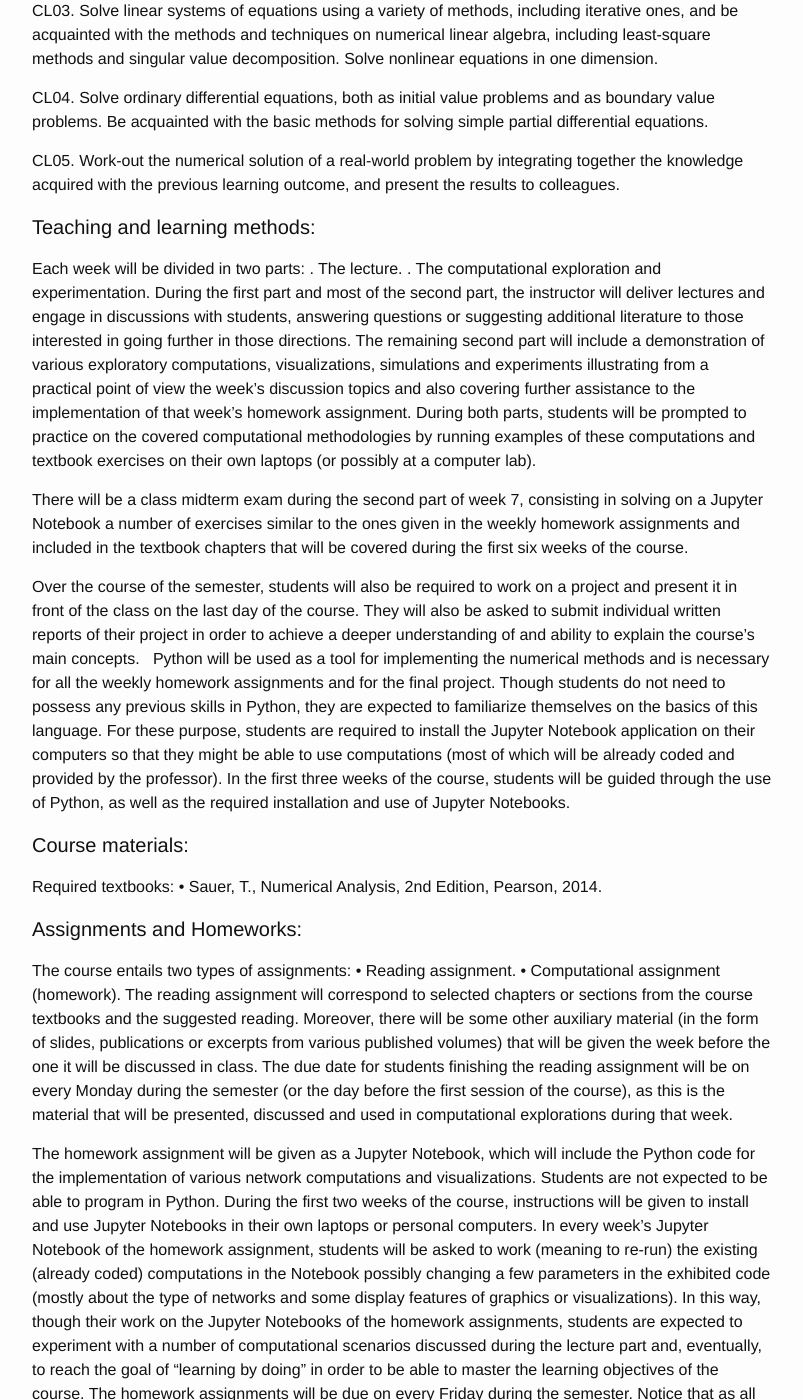
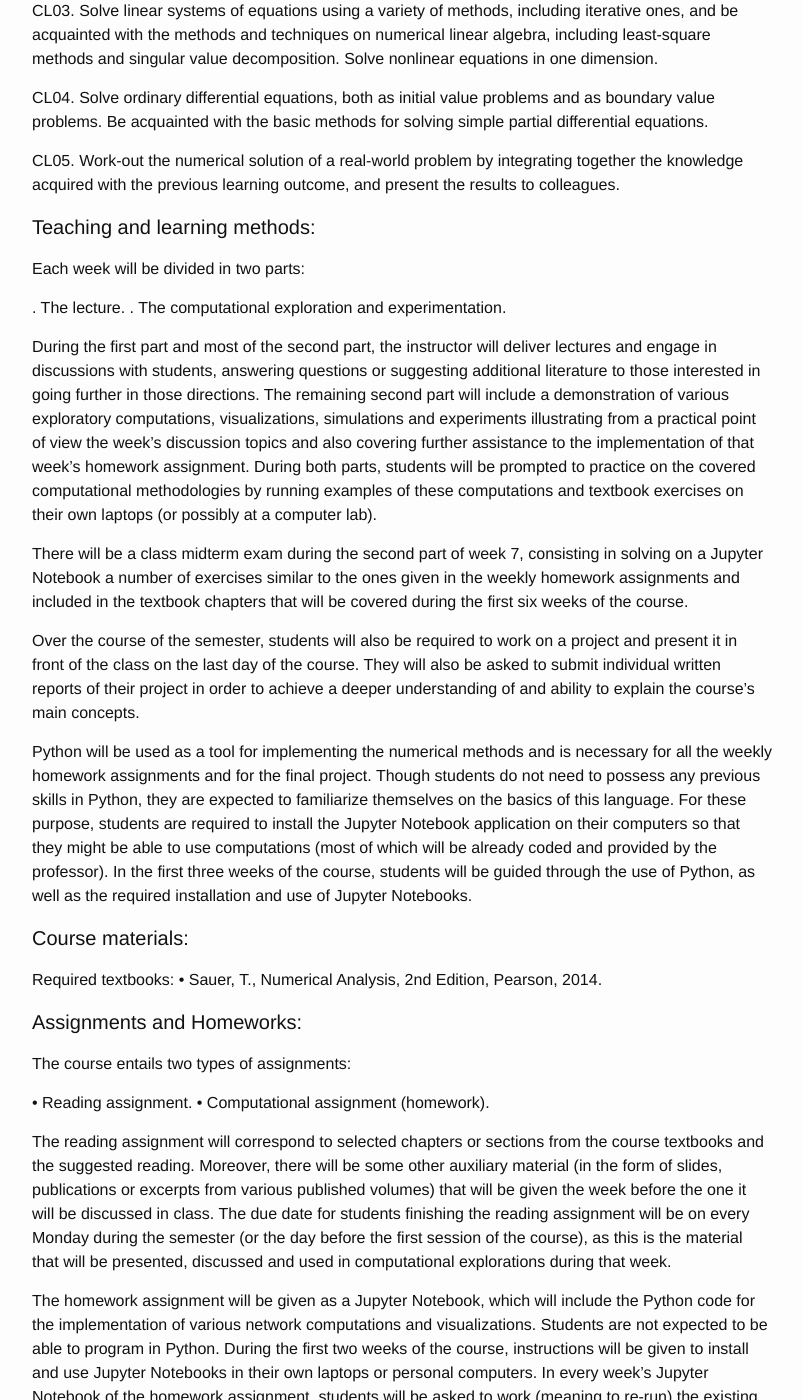
Before and after one commit to mwysis/mwysis.github.io, a Jekyll site: the page built from _posts/2019-06-17-Numerical-Methods-Course-Syllabus.markdown, in a window 1280 px wide and 1400 px high, scrolled down 870 px. Shown: the whole window, without its empty margins (238-1041 px from the left). Built offline with Jekyll 4.4.1, drawn with Linux system fonts in a browser that asks for light colours; our own code applies the rules of GitHub Pages for plain Markdown files; some of the changed text lies outside the part shown.

```diff
--- a/_posts/2019-06-17-Numerical-Methods-Course-Syllabus.markdown
+++ b/_posts/2019-06-17-Numerical-Methods-Course-Syllabus.markdown
@@ -27,13 +27,16 @@ CL05. Work-out the numerical solution of a real-world problem by integrating tog
 
 <h4>Teaching and learning methods:</h4>
 Each week will be divided in two parts:
+
 .	The lecture.
 .	The computational exploration and experimentation.
+
 During the first part and most of the second part, the instructor will deliver lectures and engage in discussions with students, answering questions or suggesting additional literature to those interested in going further in those directions. The remaining second part will include a demonstration of various exploratory computations, visualizations, simulations and experiments illustrating from a practical point of view the week’s discussion topics and also covering further assistance to the implementation of that week’s homework assignment. During both parts, students will be prompted to practice on the covered computational methodologies by running examples of these computations and textbook exercises on their own laptops (or possibly at a computer lab).
 
 There will be a class midterm exam during the second part of week 7, consisting in solving on a Jupyter Notebook a number of exercises similar to the ones given in the weekly homework assignments and included in the textbook chapters that will be covered during the first six weeks of the course.
 
 Over the course of the semester, students will also be required to work on a project and present it in front of the class on the last day of the course. They will also be asked to submit individual written reports of their project in order to achieve a deeper understanding of and ability to explain the course’s main concepts.
+
 Python will be used as a tool for implementing the numerical methods and is necessary for all the weekly homework assignments and for the final project. Though students do not need to possess any previous skills in Python, they are expected to familiarize themselves on the basics of this language. For these purpose, students are required to install the Jupyter Notebook application on their computers so that they might be able to use computations (most of which will be already coded and provided by the professor). In the first three weeks of the course, students will be guided through the use of Python, as well as the required installation and use of Jupyter Notebooks.
 
 <h4>Course materials:</h4>
@@ -44,8 +47,10 @@ Required textbooks:
 <h4>Assignments and Homeworks:</h4>
 
 The course entails two types of assignments:
+
 •	Reading assignment.
 •	Computational assignment (homework).
+
 The reading assignment will correspond to selected chapters or sections from the course textbooks and the suggested reading. Moreover, there will be some other auxiliary material (in the form of slides, publications or excerpts from various published volumes) that will be given the week before the one it will be discussed in class. The due date for students finishing the reading assignment will be on every Monday during the semester (or the day before the first session of the course), as this is the material that will be presented, discussed and used in computational explorations during that week.
 
 The homework assignment will be given as a Jupyter Notebook, which will include the Python code for the implementation of various network computations and visualizations. Students are not expected to be able to program in Python. During the first two weeks of the course, instructions will be given to install and use Jupyter Notebooks in their own laptops or personal computers. In every week’s Jupyter Notebook of the homework assignment, students will be asked to work (meaning to re-run) the existing (already coded) computations in the Notebook possibly changing a few parameters in the exhibited code (mostly about the type of networks and some display features of graphics or visualizations). In this way, though their work on the Jupyter Notebooks of the homework assignments, students are expected to experiment with a number of computational scenarios discussed during the lecture part and, eventually, to reach the goal of “learning by doing” in order to be able to master the learning objectives of the course. The homework assignments will be due on every Friday during the semester. Notice that as all homework assignments are in the form of Jupyter Notebooks, students need only to submit them electronically (either through NYU Classes or by email to the instructor).
@@ -66,44 +75,44 @@ The final grade will consist of the following:
 
 <h4>Tentative course schedule:</h4>
 
-Week 1: Fundamentals and Solving Equations (including instructions how to use Python and the Jupyter Notebook, and discussion on the topics of final projects)
-Reading assignment: Sauer, Chapters 0 and 1
-Homework assignment: Fundamentals and Solving Scalar Equations
-Week 2: Solving Systems of Equations (I) (including discussion on the topics of final projects, and instructions how to use Python and the Jupyter Notebook)
-Reading assignment: Sauer, Chapter 2.1-2.4
-Homework assignment: Solving Systems of Equations (I)
-Week 3: Solving Systems of Equations (II) (including instructions how to use Python and the Jupyter Notebook, and discussion on the topics of final projects)
-Reading assignment: Sauer, Chapter 2.5-2.6
-Homework assignment: Solving Systems of Equations (II)
-Week 4: Interpolation (I) (deadline for the formation of teams)
-Reading assignment: Sauer, Chapter 3.1-3.2
-Homework assignment: Interpolation (I)
-Week 5: Interpolation (II)
-Reading assignment: Sauer, Chapter 3.3-3.4
-Homework assignment: Interpolation (II)
-Week 6: Least Squares
-Reading assignment: Chapter 4.1-4.4
-Homework assignment: Least Squares and QR factorization
-Week 7: Numerical Differentiation and Integration
-Reading assignment: 5.1-5.2, 5.5
-Homework assignment: Numerical Differentiation and Integration
-Midterm Exam: On the material of weeks 1-6.
-Week 8: Ordinary Differential Equations
-Reading assignment: Sauer, Chapter 6.1-6.4
-Homework assignment: Experiments on network influence
-Week 9: Boundary Value Problems
-Reading assignment: Sauer, Chapter 7
-Homework assignment: Boundary Value Problems
-Week 10: Partial Differential Equations (I)
-Reading assignment: Sauer, Chapter 8.1-8.2
-Homework assignment: Partial Differential Equations (I)
-Week 11: Partial Differential Equations (II)
-Reading assignment: Sauer, Chapter 8.3-8.4
-Homework assignment: Partial Differential Equations (II)
-Week 12: The Fourier Transform
-Reading assignment: Sauer, Chapter 10.1-10.2
-Homework assignment: The Fourier Transform
-Week 13: Eigenvalues and Singular Values
-Reading assignment: Sauer, Chapter 12
-Homework assignment: Eigenvalues and Singular Values
-Week 14: Course wrap-up and finalization of students’ projects
+*	Week 1: Fundamentals and Solving Equations (including instructions how to use Python and the Jupyter Notebook, and discussion on the topics of final projects)<br />
+ o	Reading assignment: Sauer, Chapters 0 and 1
+ o	Homework assignment: Fundamentals and Solving Scalar Equations
+*	Week 2: Solving Systems of Equations (I) (including discussion on the topics of final projects, and instructions how to use Python and the Jupyter Notebook) <br />
+ o	Reading assignment: Sauer, Chapter 2.1-2.4
+ o	Homework assignment: Solving Systems of Equations (I)
+*	Week 3: Solving Systems of Equations (II) (including instructions how to use Python and the Jupyter Notebook, and discussion on the topics of final projects)<br />
+ o	Reading assignment: Sauer, Chapter 2.5-2.6
+ o	Homework assignment: Solving Systems of Equations (II)
+*	Week 4: Interpolation (I) (deadline for the formation of teams)<br />
+ o	Reading assignment: Sauer, Chapter 3.1-3.2
+ o	Homework assignment: Interpolation (I)
+*	Week 5: Interpolation (II) <br />
+ o	Reading assignment: Sauer, Chapter 3.3-3.4
+ o	Homework assignment: Interpolation (II)
+*	Week 6: Least Squares <br />
+ o	Reading assignment: Chapter 4.1-4.4
+ o	Homework assignment: Least Squares and QR factorization
+*	Week 7: Numerical Differentiation and Integration <br />
+ o	Reading assignment: 5.1-5.2, 5.5
+ o	Homework assignment: Numerical Differentiation and Integration
+ o	*Midterm Exam*: On the material of weeks 1-6.
+*	Week 8: Ordinary Differential Equations  <br />
+ o	Reading assignment: Sauer, Chapter 6.1-6.4
+ o	Homework assignment: Experiments on network influence
+*	Week 9: Boundary Value Problems<br />
+ o	Reading assignment: Sauer, Chapter 7
+ o	Homework assignment: Boundary Value Problems
+*	Week 10: Partial Differential Equations (I) <br />
+ o	Reading assignment: Sauer, Chapter 8.1-8.2
+ o	Homework assignment: Partial Differential Equations (I)
+*	Week 11: Partial Differential Equations (II) <br />
+ o	Reading assignment: Sauer, Chapter 8.3-8.4
+ o	Homework assignment: Partial Differential Equations (II)
+*	Week 12: The Fourier Transform <br />
+ o	Reading assignment: Sauer, Chapter 10.1-10.2
+ o	Homework assignment: The Fourier Transform
+*	Week 13: Eigenvalues and Singular Values <br />
+ o	Reading assignment: Sauer, Chapter 12
+ o	Homework assignment: Eigenvalues and Singular Values
+*	Week 14: Course wrap-up and finalization of students’ projects
```
Also changed, not shown: other parts of _posts/2019-06-17-Numerical-Methods-Course-Syllabus.markdown (+5 -1 lines).
